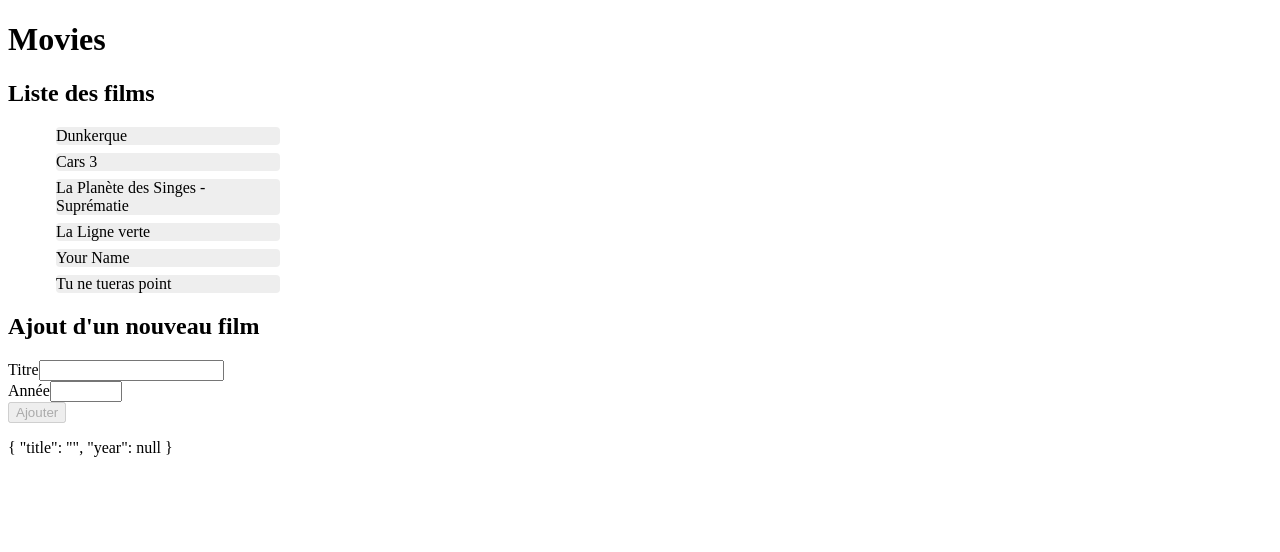
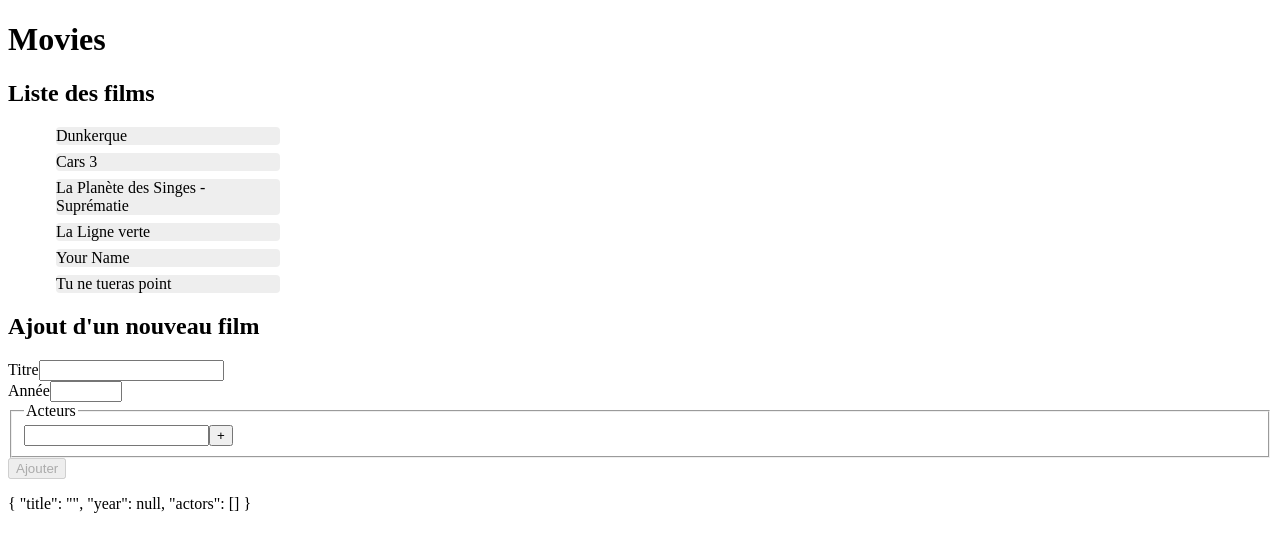
Before and after one commit to pbreteche/movies, an Angular app: page / in a window 1280 px wide. Shown: the top 552 px of the page. Built offline with nearby package versions, Linux system fonts and the light colour scheme.

Commit message:
even better better form

```diff
--- a/src/app/detail/detail.component.ts
+++ b/src/app/detail/detail.component.ts
@@ -6,7 +6,8 @@ import {Movie} from '../model/movie';
   template: `
     <h2>{{movie.title}}</h2>
     <p class="selected">
-      Ce film est sorti en <input type="text" [(ngModel)]="movie.year">
+      Ce film est sorti en <input type="text" [(ngModel)]="movie.year">.
+      Avec {{ movie.actors.join() }}
     </p>
 `
 })
--- a/src/app/mock/movies.ts
+++ b/src/app/mock/movies.ts
@@ -8,3 +8,9 @@ export const MOVIES = [
   new Movie('Your Name ', 2016),
   new Movie(' Tu ne tueras point ', 2016),
 ];
+
+MOVIES[0].actors = ["Fionn Whitehead", "Mark Rylance"];
+MOVIES[1].actors = ["Guillaume Canet", "Gilles Lellouche"];
+MOVIES[2].actors = ["Andy Serkis", " Woody Harrelson"];
+MOVIES[3].actors = ["Tom Hanks", "Michael Clarke Duncan", "David Morse"];
+MOVIES[4].actors = ["Andrew Garfield"];
--- a/src/app/model/movie.ts
+++ b/src/app/model/movie.ts
@@ -1,6 +1,9 @@
 export class Movie {
+  actors: string[];
   constructor(
     public title: string,
   public year: number
-  ) {}
+  ) {
+    this.actors = [];
+  }
 }
--- a/src/app/movie-form/movie-form.component.html
+++ b/src/app/movie-form/movie-form.component.html
@@ -1,8 +1,11 @@
 <h2>Ajout d'un nouveau film</h2>
-<form #movieForm="ngForm">
+<form #movieForm="ngForm" (ngSubmit)="addMovie(movieForm)">
   <div>
     <p [hidden]="titleModel.valid || titleModel.untouched" class="alert">
       Vous devez saisir un titre pour votre film</p>
+    <p [hidden]="titleModel.untouched || !titleModel.errors?.required">
+      Ce champs est obligatoire
+    </p>
     <label for="movie[title]">Titre</label>
     <input type="text" id="movie[title]" name="title" [(ngModel)]="newMovie.title"
            required #titleModel="ngModel">
@@ -12,7 +15,19 @@
     <input type="number" id="movie[year]" name="year" [(ngModel)]="newMovie.year"
            required min="1900" [max]="currentYear" pattern="[12][0-9]{3}">
   </div>
-  <button [disabled]="movieForm.invalid" (click)="addMovie(); movieForm.reset()">Ajouter</button>
+  <fieldset>
+    <legend>Acteurs</legend>
+    <div *ngFor="let actor of newMovie.actors; let i = index; trackBy:trackActor">
+      <input type="text" name="actors-{{i}}"  [(ngModel)]="newMovie.actors[i]">
+    </div>
+    <div>
+      <input type="text" name="new-actor" [(ngModel)]="newActor">
+      <button type="button" (click)="addActor()">+</button>
+    </div>
+
+  </fieldset>
+
+  <button [disabled]="movieForm.invalid">Ajouter</button>
 </form>
 
 <p>{{newMovie | json }}</p>
--- a/src/app/movie-form/movie-form.component.ts
+++ b/src/app/movie-form/movie-form.component.ts
@@ -1,5 +1,6 @@
 import {Component, OnInit, EventEmitter, Output} from '@angular/core';
 import {Movie} from '../model/movie';
+import {FormGroup} from '@angular/forms';
 
 @Component({
   selector: 'app-movie-form',
@@ -8,6 +9,7 @@ import {Movie} from '../model/movie';
 })
 export class MovieFormComponent implements OnInit {
   newMovie: Movie;
+  newActor = "";
   currentYear = new Date().getFullYear();
   @Output() onSubmit = new EventEmitter<Movie>();
 
@@ -18,8 +20,19 @@ export class MovieFormComponent implements OnInit {
   ngOnInit() {
   }
 
-  addMovie() {
+  trackActor(index: number, actor: string) {
+    return index;
+  }
+
+  addActor() {
+    this.newMovie.actors.push(this.newActor);
+    this.newActor="";
+  }
+
+  addMovie(movieForm: FormGroup) {
     this.onSubmit.emit(this.newMovie);
     this.newMovie = new Movie('', null);
+    movieForm.reset();
+    this.newMovie.actors=[];
   }
 }
```
